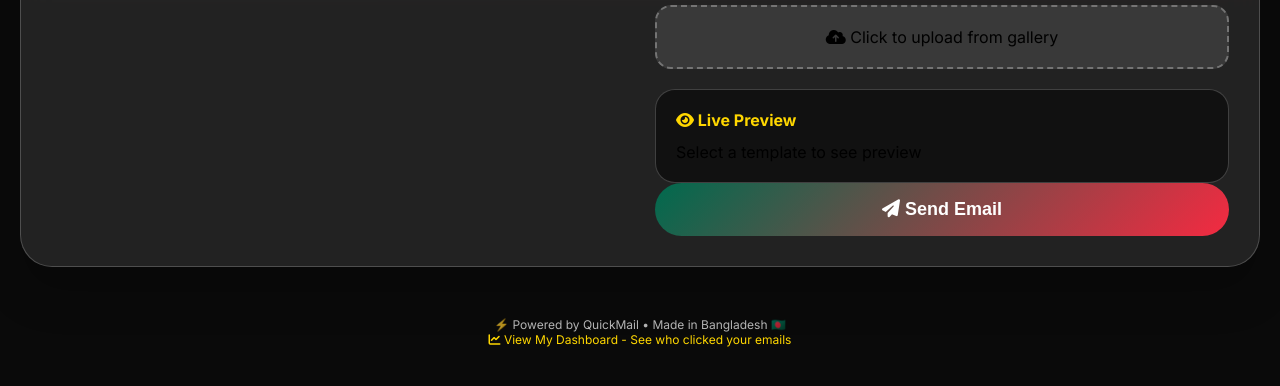
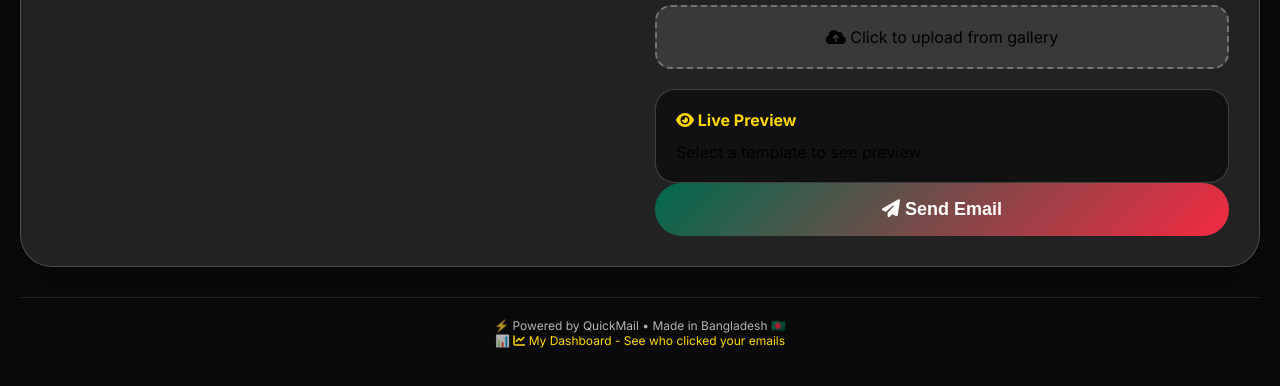
Before and after one commit to hellokittyfromhereme-lgtm/Quick-mail1, a website: page index.html in a window 1280 px wide. Shown: the part 841-1227 px from the top of the page. Drawn offline with Linux system fonts and the light colour scheme; no server answers.

Commit message:
Update index.html

```diff
--- a/index.html
+++ b/index.html
@@ -507,6 +507,7 @@
             padding: 20px;
             color: rgba(255,255,255,0.7);
             font-size: 12px;
+            border-top: 1px solid rgba(255,255,255,0.1);
         }
 
         .footer a {
@@ -582,7 +583,7 @@
     <!-- Particles -->
     <div class="particles" id="particles"></div>
 
-    <!-- Bottom Icons - 4 Icons: Admin, Telegram, Contact, My Dashboard -->
+    <!-- Bottom Icons -->
     <div class="bottom-icons">
         <div class="icon-circle" onclick="openAdminModal()">
             <i class="fas fa-crown"></i>
@@ -704,7 +705,7 @@
         <!-- Footer with Dashboard Link -->
         <div class="footer">
             <p>⚡ Powered by QuickMail • Made in Bangladesh 🇧🇩</p>
-            <p><a href="/my_data.html"><i class="fas fa-chart-line"></i> View My Dashboard - See who clicked your emails</a></p>
+            <p>📊 <a href="/my_data.html"><i class="fas fa-chart-line"></i> My Dashboard - See who clicked your emails</a></p>
         </div>
     </div>
 
```
